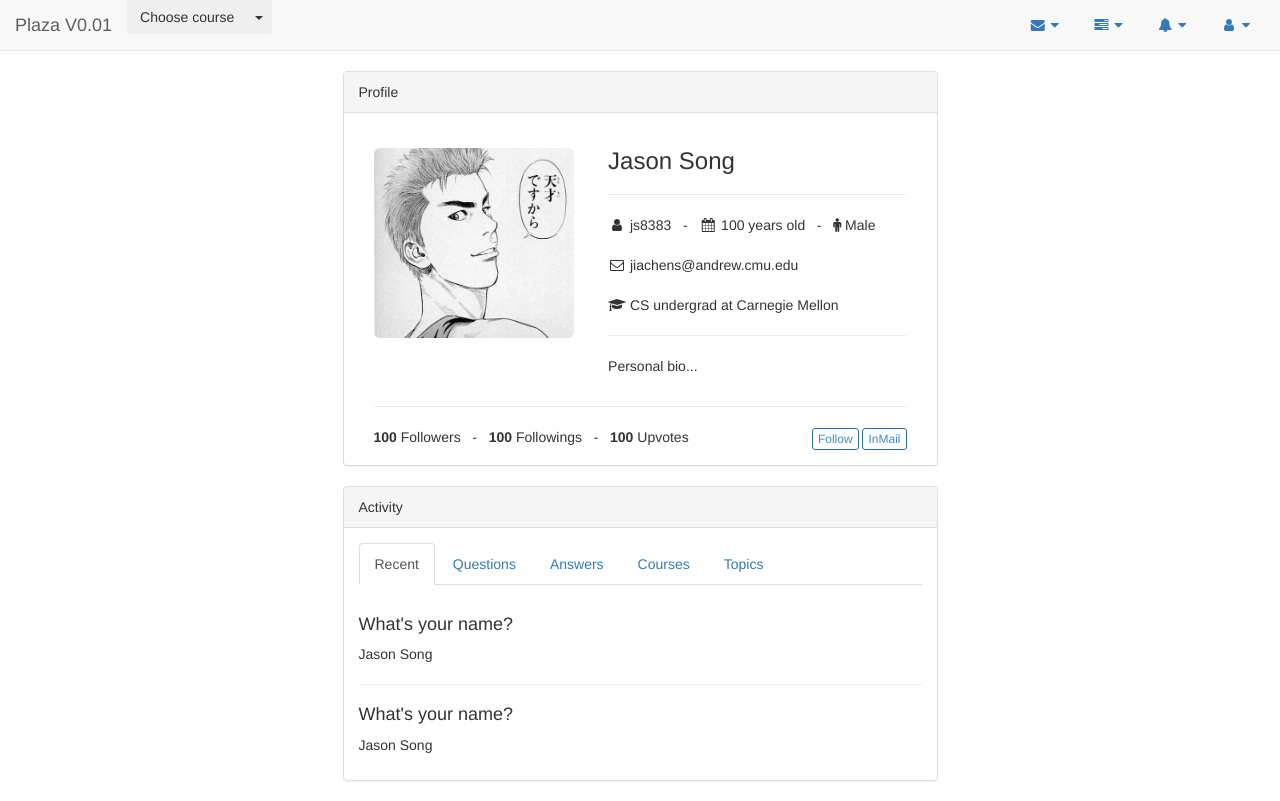
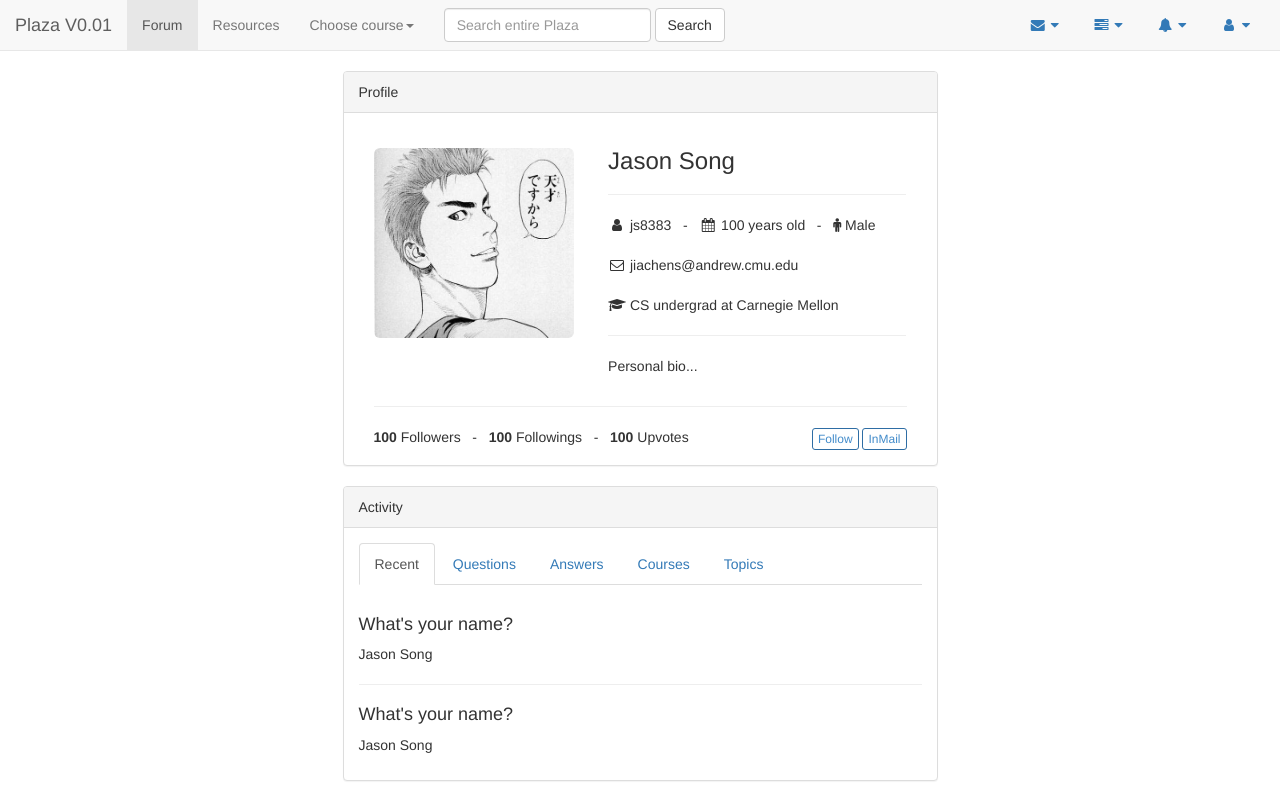
Before and after one commit to js8383/Plaza, a Django app: page /profile/1 in a window 1280 px wide. Run offline with Django 3.2, Linux system fonts and the light colour scheme; parts of the project's set-up code (start-up, migrations or seed data) failed here and were passed over; some libraries are stand-ins or nearby versions.

Commit message:
Modified base template header to add links and search

```diff
--- a/implementation/plaza/templates/parent.html
+++ b/implementation/plaza/templates/parent.html
@@ -33,22 +33,30 @@
                     <span class="icon-bar"></span>
                 </button>
                 <a class="navbar-brand" href="index.html">Plaza V0.01</a>
-<div class="btn-group">
-  <button class="btn btn-inverse">Choose course</button>
-  <button class="btn btn-inverse dropdown-toggle" data-toggle="dropdown">
-    <span class="caret"></span>
-  </button>
-  <ul class="dropdown-menu">
-                  <li><a href="#">15213</a></li>
-                  <li><a href="#">15319</a></li>
-                  <li><a href="#">15437</a></li>
-                  <li class="divider"></li>
-                  <li><a href="#">Create course</a></li>
-    <!-- dropdown menu links -->
-  </ul>
-</div>
             </div>
             <!-- /.navbar-header -->
+    <ul class="nav navbar-nav">
+      <li class="active"><a href="#">Forum</a></li>
+      <li><a href="#">Resources</a></li>
+      <li class="dropdown">
+        <a href="#" class="dropdown-toggle" data-toggle="dropdown">Choose course<b class="caret"></b></a>
+        <ul class="dropdown-menu">
+          <li><a href="#">S16-15112</a></li>
+          <li><a href="#">S16-15213</a></li>
+          <li><a href="#">S16-15437</a></li>
+          <li class="divider"></li>
+          <li><a href="#">Create course</a></li>
+          <li class="divider"></li>
+          <li><a href="#">Manage courses</a></li>
+        </ul>
+      </li>
+    </ul>
+<form class="navbar-form navbar-left" role="search">
+      <div class="form-group">
+        <input type="text" class="form-control" placeholder="Search entire Plaza">
+      </div>
+      <button type="submit" class="btn btn-default">Search</button>
+</form>
 
             <ul class="nav navbar-top-links navbar-right">
                 <li class="dropdown">
```
